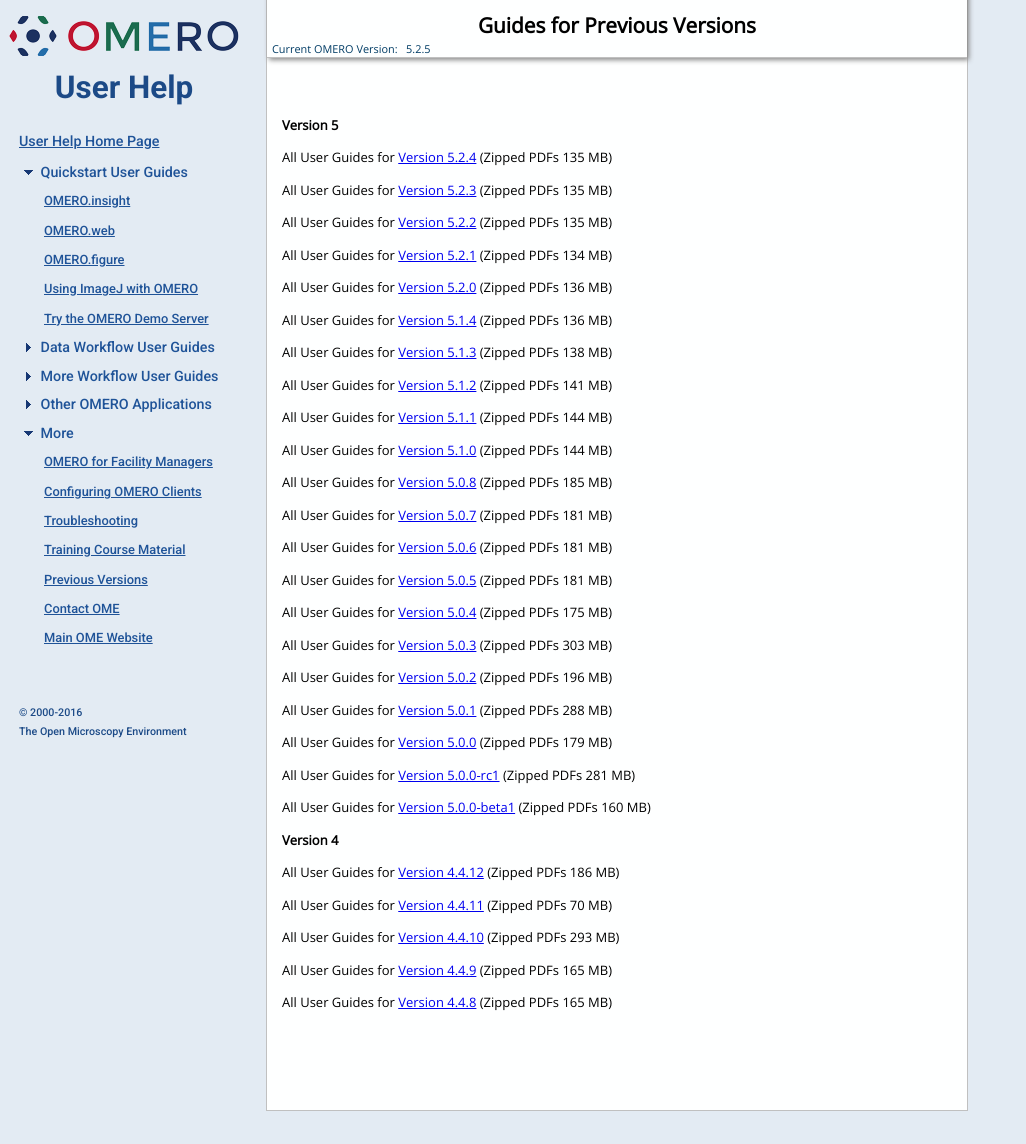
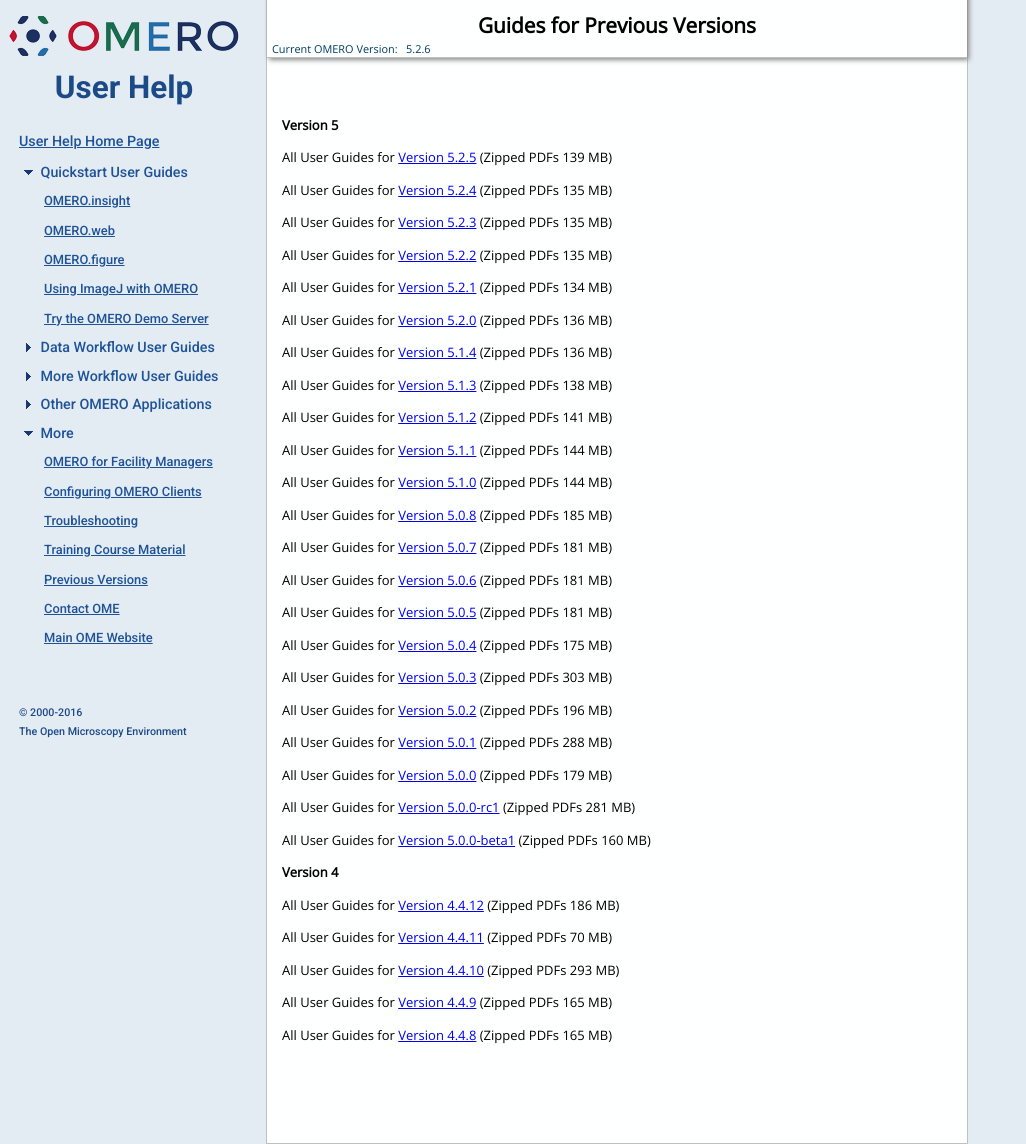
Before and after one commit to snoopycrimecop/ome-help, a Jekyll site: the page built from previous.html, in a window 1280 px wide and 1144 px high. Shown: the whole window, without its empty margins (0-1026 px from the left). Built offline with Jekyll 4.4.1, drawn with Linux system fonts in a browser that asks for light colours; Markdown is read by kramdown in place of the engine named in the settings.

Commit message:
Update version numbers to 5.2.6 on all relevant pages and screenshot

```diff
--- a/_layouts/default.html
+++ b/_layouts/default.html
@@ -160,7 +160,7 @@
                         <h1>{{ page.title }}</h1>
 
                         {% for yes in page.version %}
-                        <div class="version-flag">Current OMERO Version:&nbsp;&nbsp;&nbsp;5.2.5</div>
+                        <div class="version-flag">Current OMERO Version:&nbsp;&nbsp;&nbsp;5.2.6</div>
                         {% endfor %}
 
 
--- a/index.html
+++ b/index.html
@@ -13,7 +13,7 @@
 
 <p>The <a href="resources.html">Training Course Material</a> page contains links to material for printing out and using in training sessions, ZIP archives of the PDFs for all the current versions, customised versions of some of the Guides and other resources such as  Omnigraffle&reg; and Word&reg; files.</p>
 
-<p>The current release version of OMERO.insight is 5.2.5. You can tell what version of OMERO you are using by looking at the login screen, or selecting <span class="bold">About OMERO.insight</span> from the Help menu in OMERO.insight.</p>
+<p>The current release version of OMERO.insight is 5.2.6. You can tell what version of OMERO you are using by looking at the login screen, or selecting <span class="bold">About OMERO.insight</span> from the Help menu in OMERO.insight.</p>
 
 <p><img src="images/indexVersion.jpg" alt="OMERO.insight Version" style="width: 80%;"/></p>
 
--- a/previous.html
+++ b/previous.html
@@ -11,6 +11,8 @@
 </div> <!-- end #line-block -->
 
 <h3>Version 5</h3>
+
+<p>All User Guides for <a href="http://downloads.openmicroscopy.org/help/archives/OMERO_User_Guides_5_2_5.zip">Version 5.2.5</a> (Zipped PDFs 139 MB)</p>
 
 <p>All User Guides for <a href="http://downloads.openmicroscopy.org/help/archives/OMERO_User_Guides_5_2_4.zip">Version 5.2.4</a> (Zipped PDFs 135 MB)</p>
 
--- a/resources.html
+++ b/resources.html
@@ -24,7 +24,7 @@
 
 <ul>
 
-<li>All User Guides for <a href="http://downloads.openmicroscopy.org/help/archives/OMERO_User_Guides_5_2_5.zip">Version 5.2.5</a> (Zipped PDFs 138 MB)</li>
+<li>All User Guides for <a href="http://downloads.openmicroscopy.org/help/archives/OMERO_User_Guides_5_2_6.zip">Version 5.2.6</a> (Zipped PDFs 139 MB)</li>
 <br/>
 
 </ul>
```
Also changed, not shown: other parts of resources.html (+1 -1 lines), images/indexVersion.jpg.
